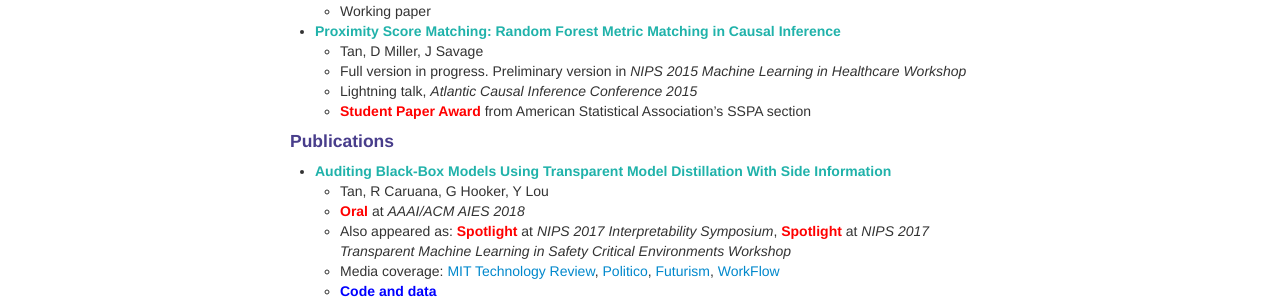
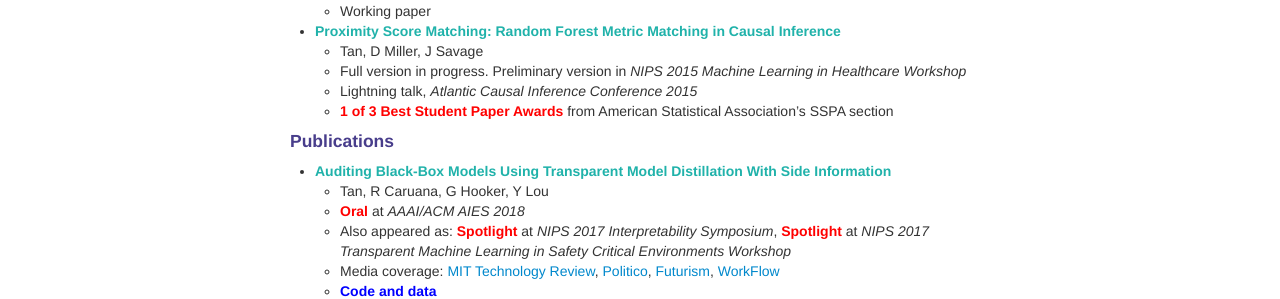
Before and after one commit to shftan/shftan.github.io, a Jekyll site: the page built from index.md, in a window 1280 px wide. Shown: the part 1120-1419 px from the top of the page. Built offline with Jekyll 4.4.1, drawn with Linux system fonts in a browser that asks for light colours.

Commit message:
Update index.md

```diff
--- a/index.md
+++ b/index.md
@@ -63,7 +63,7 @@ For older news, click <a class="paper" href="oldernews.html">here</a>.
    - Tan, D Miller, J Savage
    - Full version in progress. Preliminary version in _NIPS 2015 Machine Learning in Healthcare Workshop_
    - Lightning talk, _Atlantic Causal Inference Conference 2015_
-   - <span class="highlight">Student Paper Award</span> from American Statistical Association's SSPA section
+   - <span class="highlight">1 of 3 Best Student Paper Awards</span> from American Statistical Association's SSPA section
 <h4>Publications</h4>
 - <a class="paper" href="https://arxiv.org/abs/1710.06169">Auditing Black-Box Models Using Transparent Model Distillation With Side Information</a>
    - Tan, R Caruana, G Hooker, Y Lou
```
